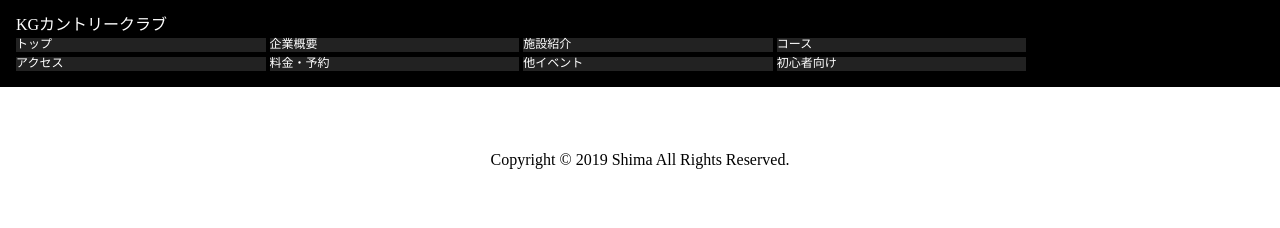
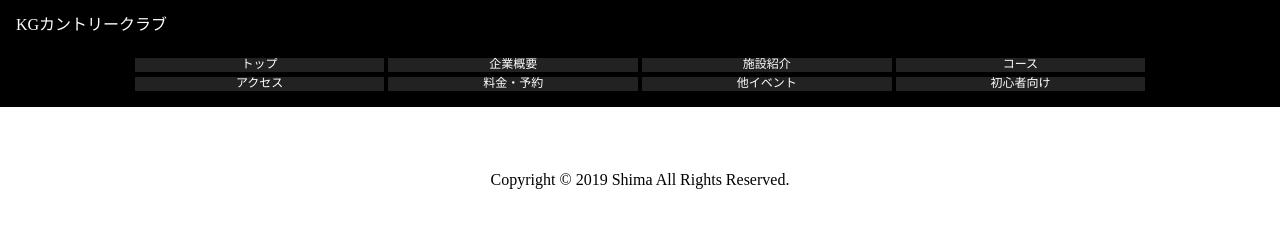
Before and after one commit to shima1998/HI_website, a plain HTML site: page index.html in a window 1280 px wide. Drawn offline with Linux system fonts and the light colour scheme.

Commit message:
レスポンシブ対応(これからvwを導入するところ)

```diff
--- a/css/style.css
+++ b/css/style.css
@@ -6,11 +6,17 @@ li{
     background-color: #222222;
     display: inline-block;
     font-size: 12px;
+    text-align: center;
     width: 20%;
 }/*!liのリスト要素を横並びにさせるための記述*/
 /*! 参考:https://delaymania.com/201404/web/list-inline-block/ */
 /*! inline-blockについては: http://ja.learnlayout.com/inline-block.html*/
 /*!2行4列にするにはやはりwidthが関係してたらしい*/
+
+nav#header{
+    text-align: center;
+    margin-top: 20px;
+}
 
 header{
     background-color:black;
--- a/index.html
+++ b/index.html
@@ -15,12 +15,11 @@
 
 <header>
     <hi>KGカントリークラブ</hi>
-    <nav>
+    <nav id="header">
         <li>トップ</li>
         <li>企業概要</li>
         <li>施設紹介</li>
         <li>コース</li>
-        <br>
         <li>アクセス</li>
         <li>料金・予約</li>
         <li>他イベント</li>
```
